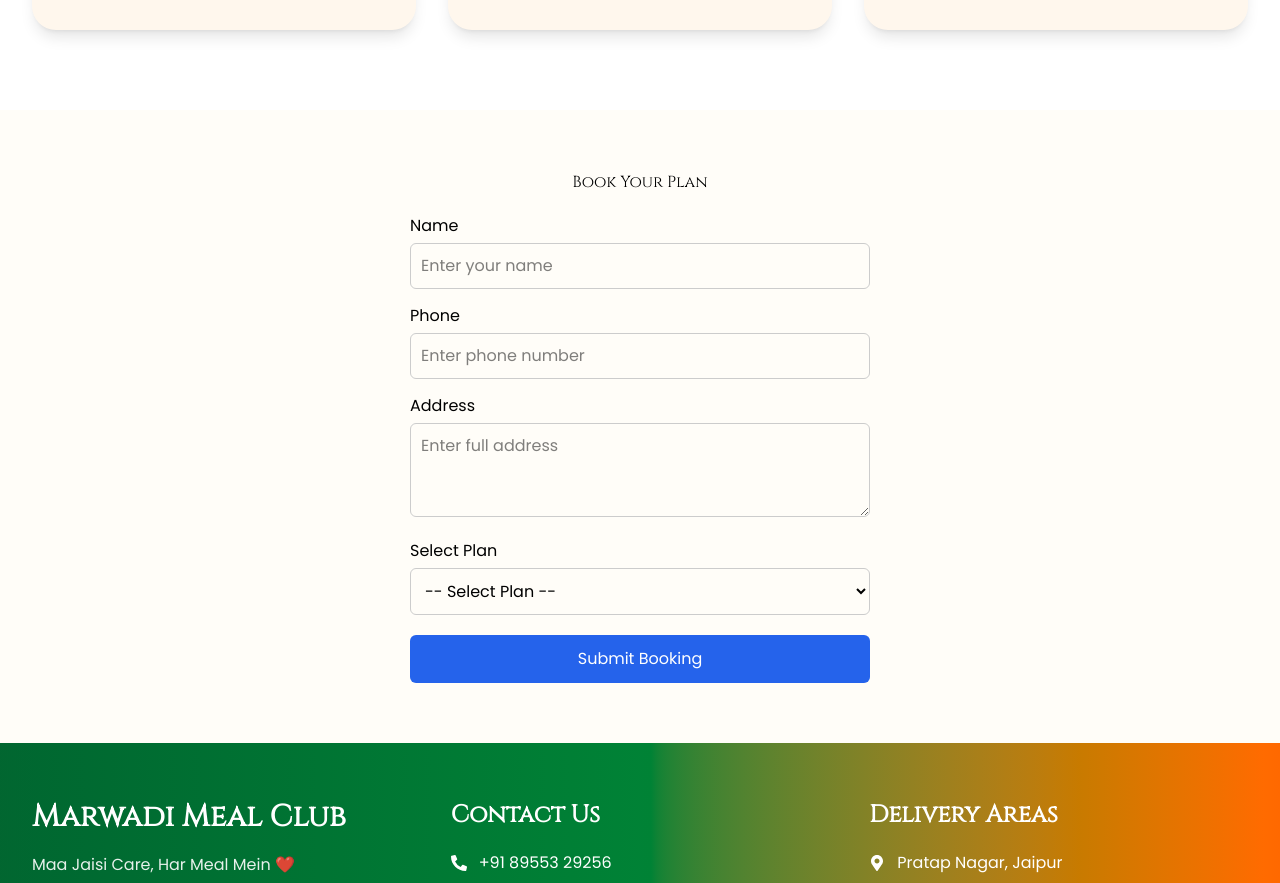
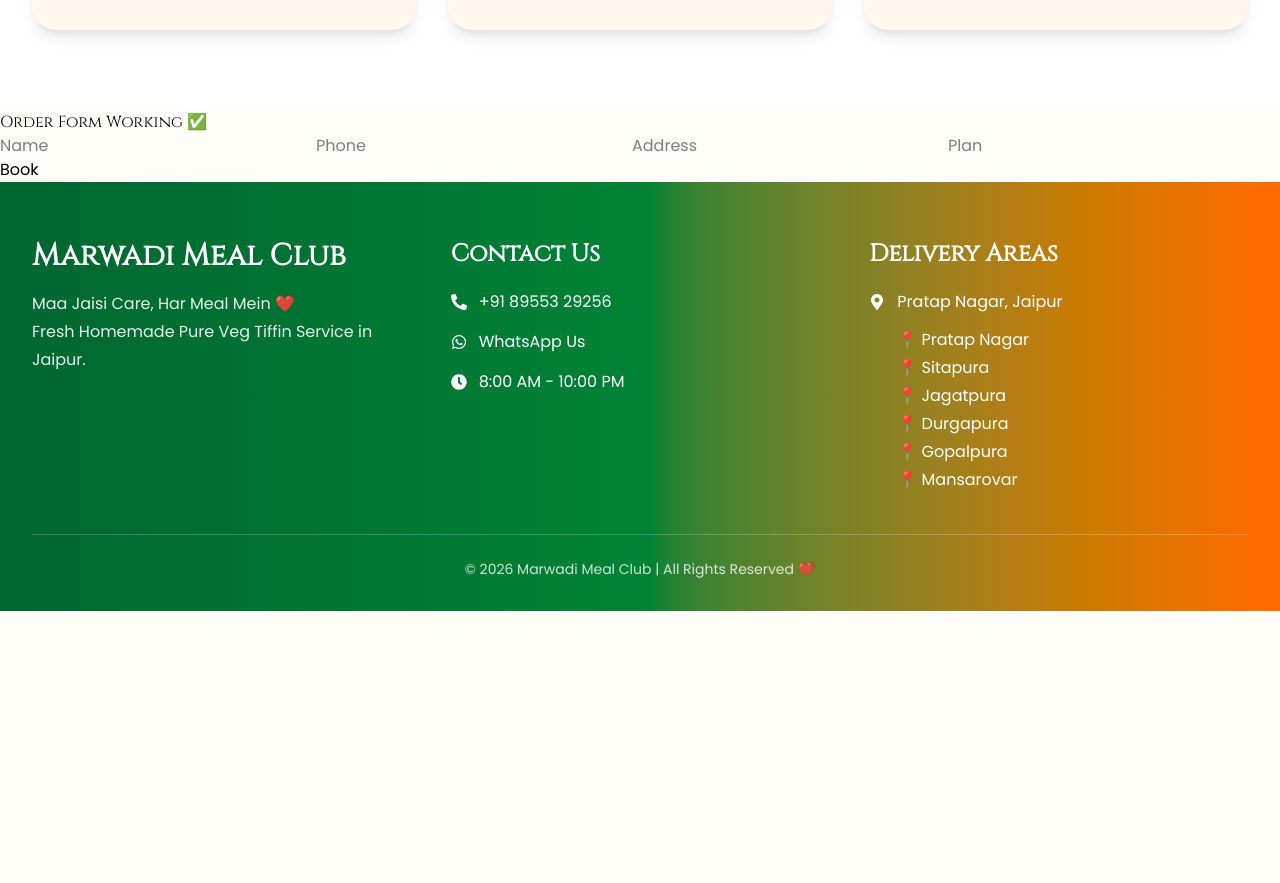
Before and after one commit to 2025pietcrdeepak013-sudo/Marwadi-Meal-Club-Website, a React (Vite) app in the folder client/: page / in a window 1280 px wide. Shown: the part 3670-4553 px from the top of the page. After the commit the page ends 4281 px from the top, so only its background shows below. Built offline with nearby package versions, Linux system fonts and the light colour scheme.

Commit message:
final fix

```diff
--- a/client/src/components/OrderForm/OrderForm.jsx
+++ b/client/src/components/OrderForm/OrderForm.jsx
@@ -45,6 +45,7 @@ const OrderForm = () => {
         address: "",
         plan: "",
       });
+
     } catch (err) {
       if (err.response) {
         alert(err.response.data.error || "Server Error ❌");
@@ -57,102 +58,17 @@ const OrderForm = () => {
   };
 
   return (
-    <div style={{ maxWidth: "500px", margin: "40px auto", padding: "20px" }}>
-      <h2 style={{ textAlign: "center", marginBottom: "20px" }}>
-        Book Your Plan
-      </h2>
+    <div>
+      <h2>Order Form Working ✅</h2>
 
       <form onSubmit={handleSubmit}>
-        <div style={{ marginBottom: "15px" }}>
-          <label>Name</label>
-          <input
-            type="text"
-            name="name"
-            value={form.name}
-            onChange={handleChange}
-            placeholder="Enter your name"
-            style={{
-              width: "100%",
-              padding: "10px",
-              marginTop: "5px",
-              borderRadius: "6px",
-              border: "1px solid #ccc",
-            }}
-          />
-        </div>
+        <input name="name" value={form.name} onChange={handleChange} placeholder="Name" />
+        <input name="phone" value={form.phone} onChange={handleChange} placeholder="Phone" />
+        <input name="address" value={form.address} onChange={handleChange} placeholder="Address" />
+        <input name="plan" value={form.plan} onChange={handleChange} placeholder="Plan" />
 
-        <div style={{ marginBottom: "15px" }}>
-          <label>Phone</label>
-          <input
-            type="tel"
-            name="phone"
-            value={form.phone}
-            onChange={handleChange}
-            placeholder="Enter phone number"
-            style={{
-              width: "100%",
-              padding: "10px",
-              marginTop: "5px",
-              borderRadius: "6px",
-              border: "1px solid #ccc",
-            }}
-          />
-        </div>
-
-        <div style={{ marginBottom: "15px" }}>
-          <label>Address</label>
-          <textarea
-            name="address"
-            value={form.address}
-            onChange={handleChange}
-            placeholder="Enter full address"
-            rows="3"
-            style={{
-              width: "100%",
-              padding: "10px",
-              marginTop: "5px",
-              borderRadius: "6px",
-              border: "1px solid #ccc",
-            }}
-          />
-        </div>
-
-        <div style={{ marginBottom: "20px" }}>
-          <label>Select Plan</label>
-          <select
-            name="plan"
-            value={form.plan}
-            onChange={handleChange}
-            style={{
-              width: "100%",
-              padding: "10px",
-              marginTop: "5px",
-              borderRadius: "6px",
-              border: "1px solid #ccc",
-            }}
-          >
-            <option value="">-- Select Plan --</option>
-            <option value="Basic">Basic</option>
-            <option value="Standard">Standard</option>
-            <option value="Premium">Premium</option>
-          </select>
-        </div>
-
-        <button
-          type="submit"
-          disabled={loading}
-          style={{
-            width: "100%",
-            padding: "12px",
-            backgroundColor: loading ? "#999" : "#2563eb",
-            color: "white",
-            border: "none",
-            borderRadius: "6px",
-            fontSize: "16px",
-            cursor: loading ? "not-allowed" : "pointer",
-          }}
-        >
-          {loading ? "Submitting..." : "Submit Booking"}
+        <button type="submit" disabled={loading}>
+          {loading ? "Booking..." : "Book"}
         </button>
       </form>
     </div>
```
